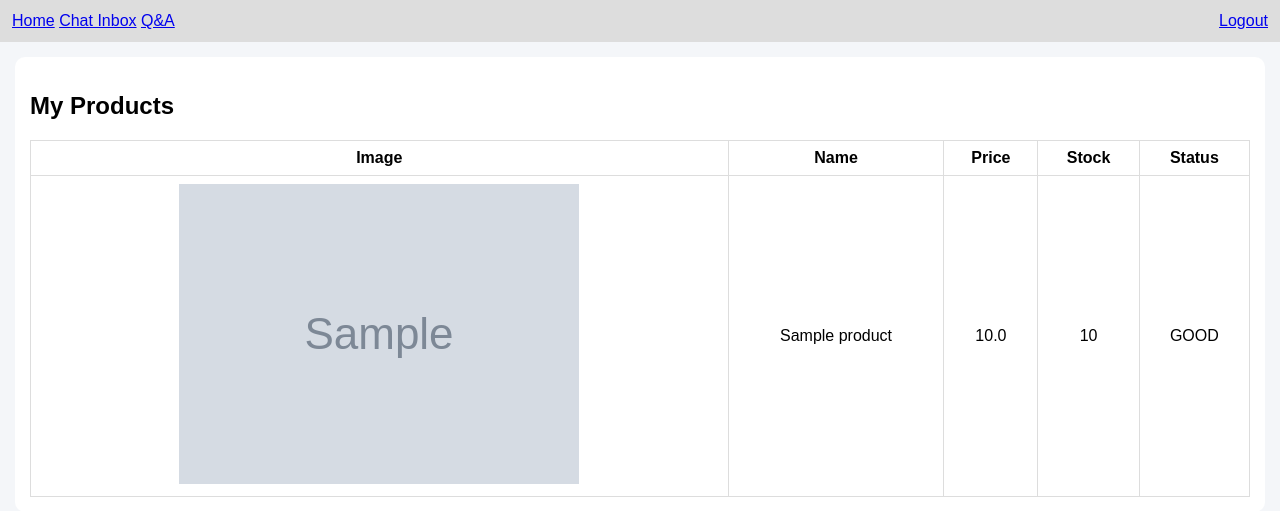
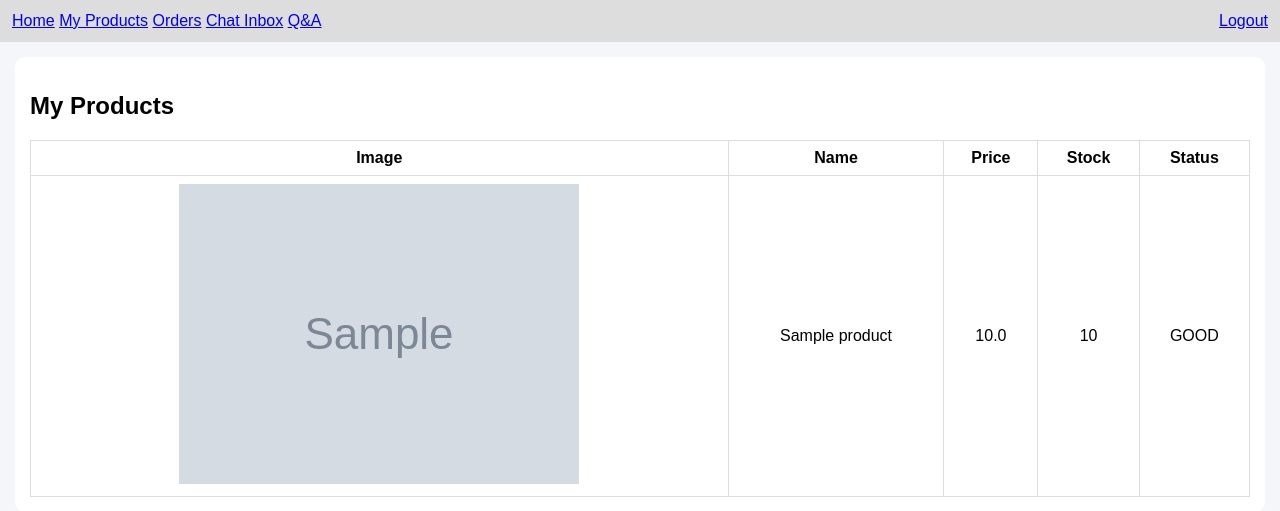
Before and after one commit to rez047/salesretailproject, a Flask app: page /retailer/dashboard in a window 1280 px wide. Shown: the top 511 px of the page. Run offline with Flask 3, Linux system fonts and the light colour scheme; a user stored in the database is signed in; tables that the repository leaves empty hold one stand-in row (values such as "Sample post"); grey boxes marked "Sample" are stand-in pictures.

Commit message:
Update retailer_dashboard.html

```diff
--- a/templates/retailer_dashboard.html
+++ b/templates/retailer_dashboard.html
@@ -27,6 +27,8 @@ td,th{border:1px solid #ddd;padding:8px;text-align:center;}
 <div class="topbar">
 <div>
 <a href="/retailer/dashboard">Home</a>
+<a href="/retailer/products">My Products</a>
+<a href="/retailer/orders">Orders</a>
 <a href="/chat/inbox">Chat Inbox</a>
 <a href="/qa/inbox">Q&A</a>
 </div>
```
